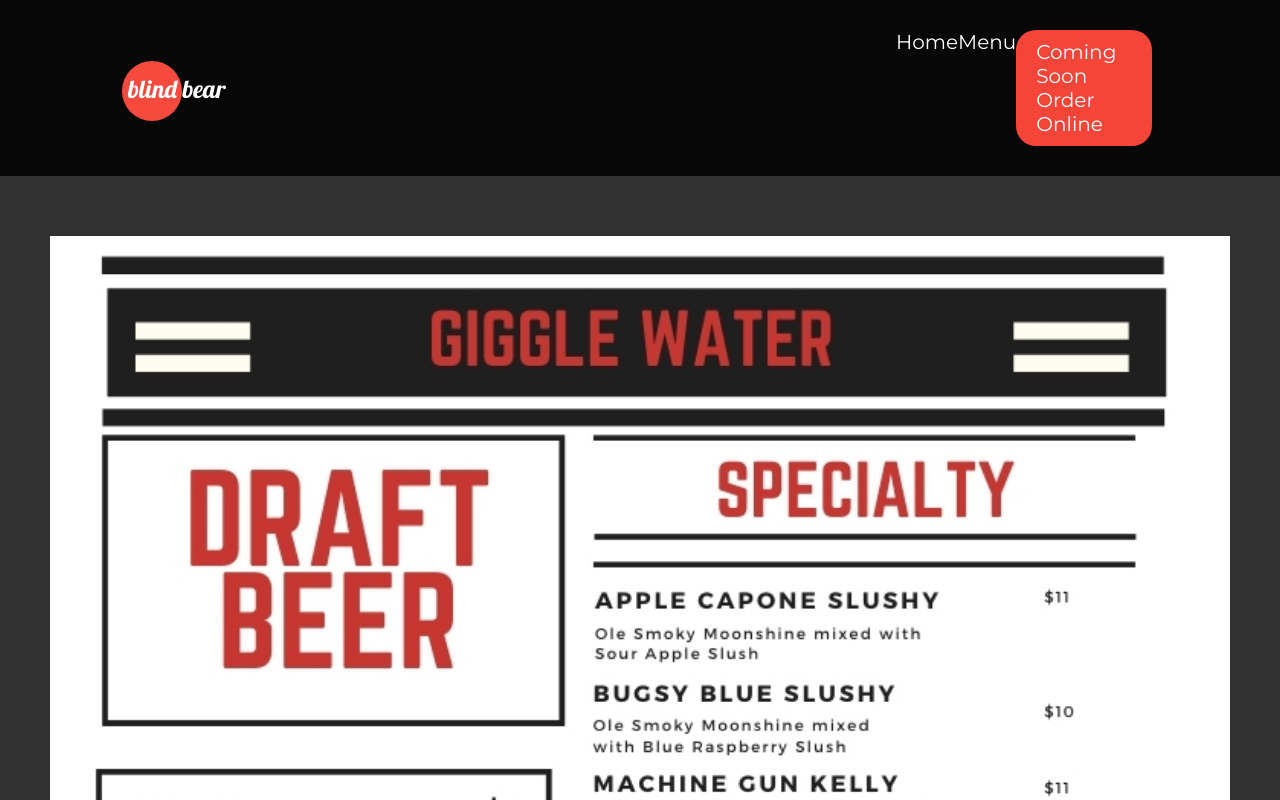
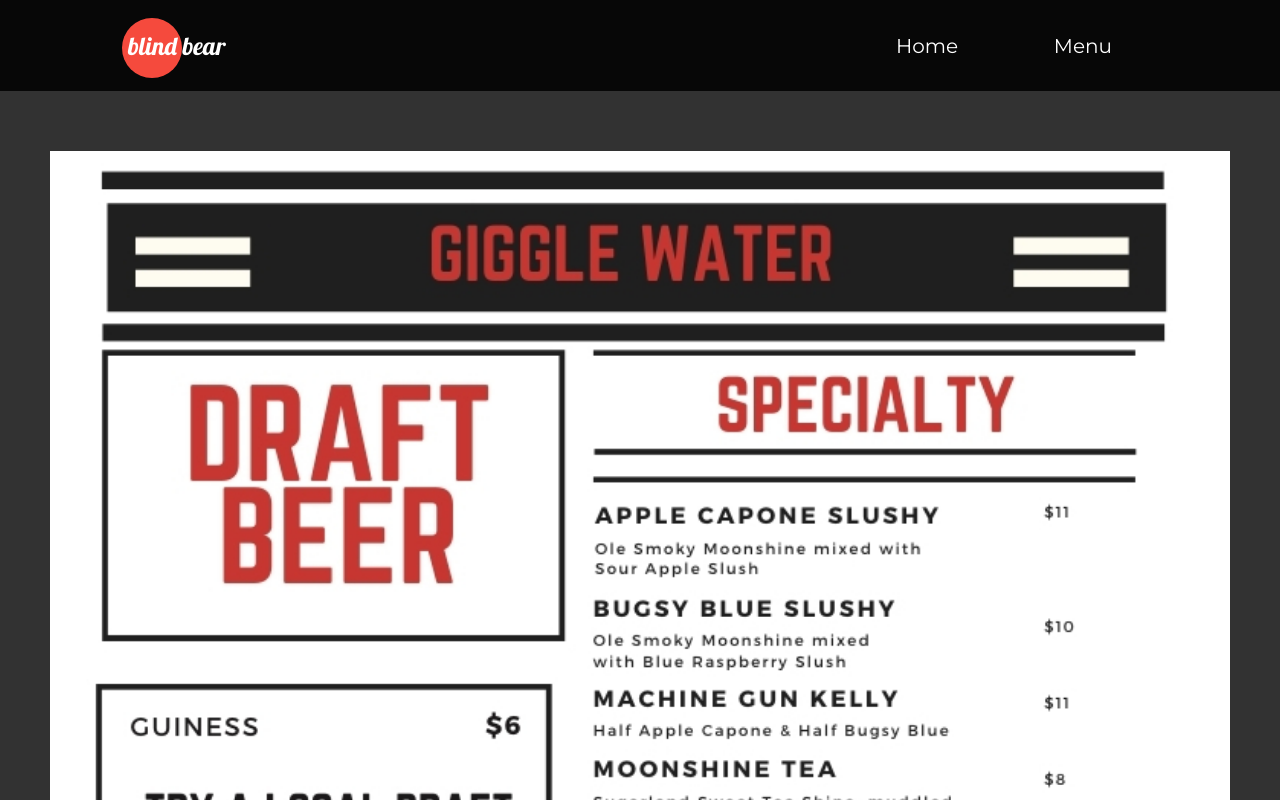
Before and after one commit to OutthinkFactory/temp--Blind--Bear-website, a plain HTML site: page menu-2.html in a window 1280 px wide. Shown: the top 800 px of the page. Drawn offline with Linux system fonts and the light colour scheme.

Commit message:
hours
update hours and took out order button

```diff
--- a/menu-2.html
+++ b/menu-2.html
@@ -28,7 +28,7 @@
           <ul>
             <li><a href="./index.html">Home</a></li>
             <li><a href="./menu-2.html">Menu</a></li>
-            <li><a class="order" href="#soon">Coming Soon<br> Order Online</a></li>
+           <!-- <li><a class="order" href="#soon">Coming Soon<br> Order Online</a></li>-->
 
           </ul>
         </nav>
--- a/menu.css
+++ b/menu.css
@@ -21,6 +21,7 @@ html {
   }
   li {
     font-size: 2rem;
+    padding-right: 2em;
   }
 
   a {
```
Also changed, not shown: index.html (+2 -2 lines).
